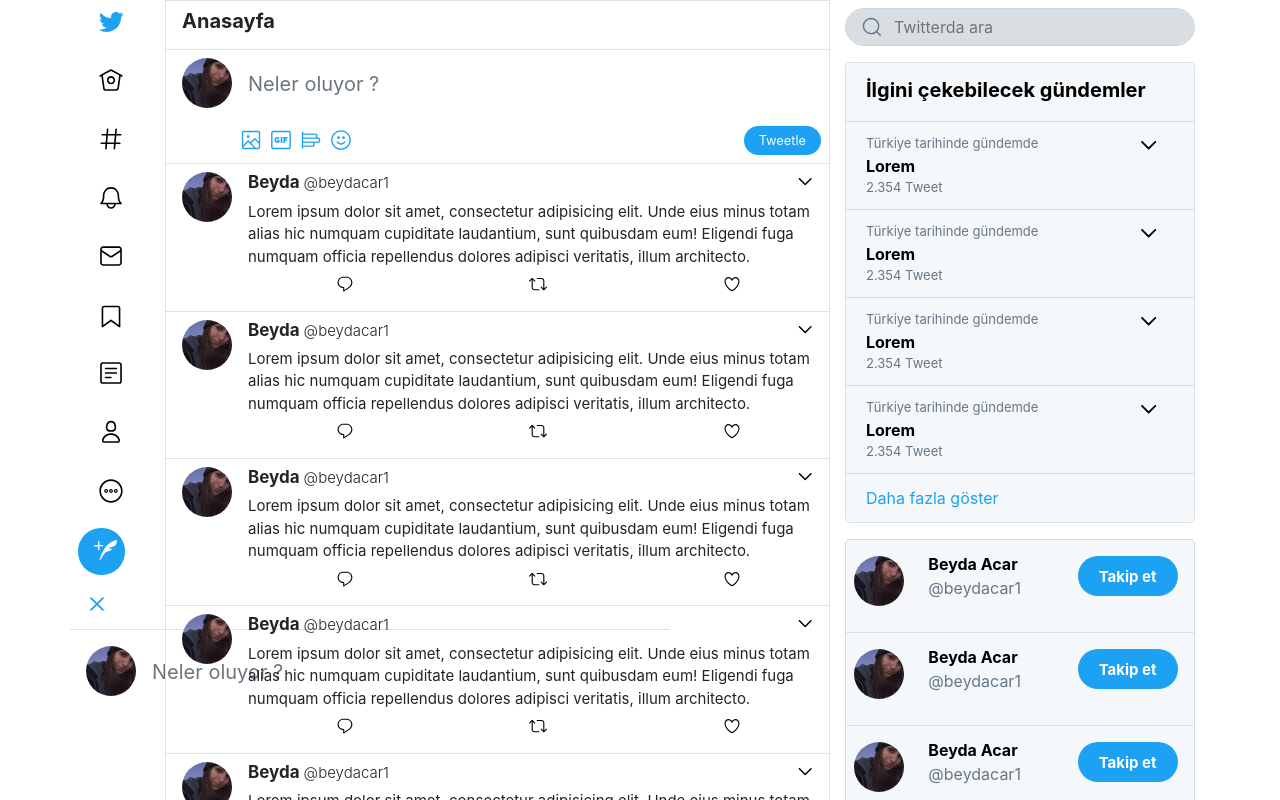
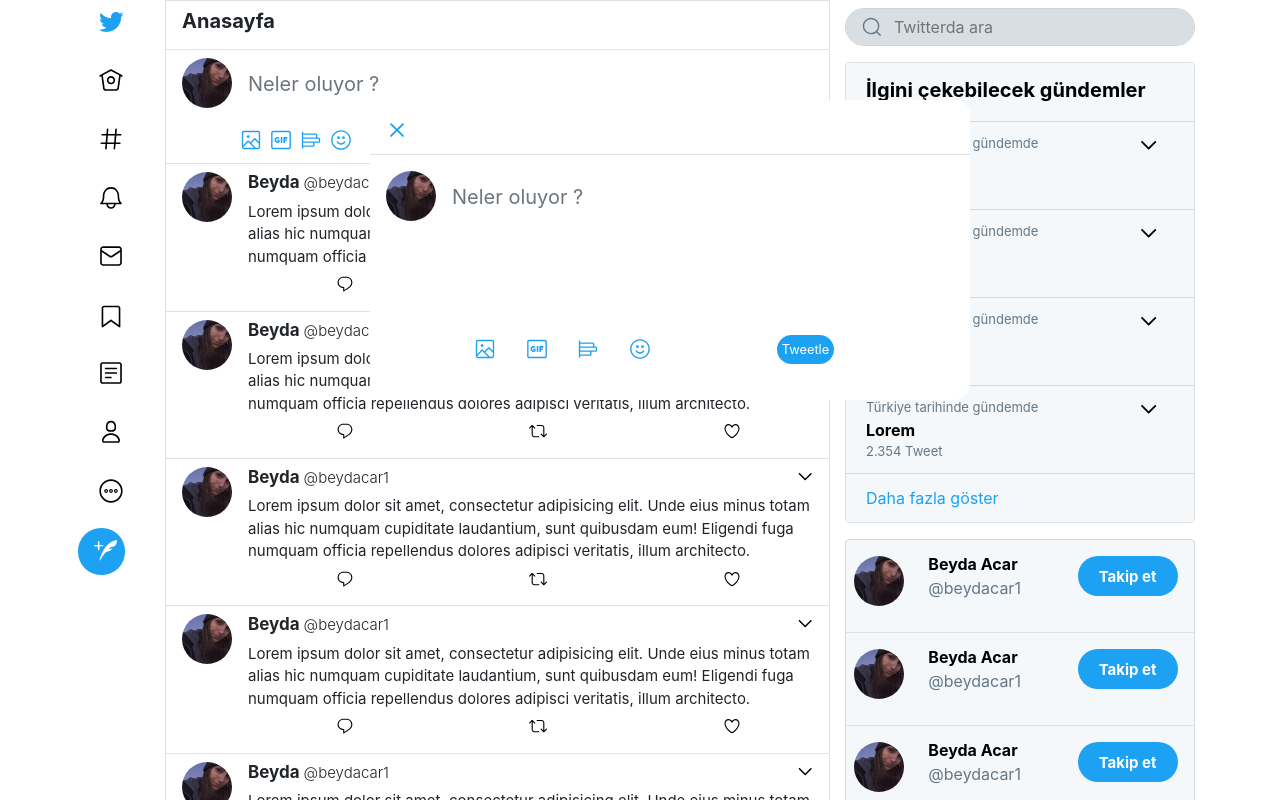
Before and after one commit to beydacar1/folder, a website: page index.html in a window 1280 px wide. Both pictures are taken after a click on the link 101 px from the left and 551 px from the top of the page. Shown: the top 800 px of the page. Drawn offline with nearby package versions, Linux system fonts and the light colour scheme.

Commit message:
completed

```diff
--- a/index.html
+++ b/index.html
@@ -15,10 +15,10 @@
   <body>
     <div class="container  ">
       <div class="row sol ">
-        <div class="col-lg-1 col-2 col-md-2 col-sm-2 col-xl-1 pt-2 pl-0 sidebar-item ">
-          <div class="make-me-sticky  ">
+        <div class="col-lg-1 col-2 col-md-2 col-sm-2 col-xl-1 pt-2 pl-0 sidebar-item " style="z-index: 5;">
+          <div class="make-me-sticky w-auto ">
             <nav class="nav flex-column position-relative">
-              <a class="nav-link active mb-3 " href="index.html">
+              <a class="nav-link  mb-3 " href="index.html">
                           <svg viewBox="0 0 24 24" class="blue menu-icon">
                             <g>
                               <path
@@ -146,7 +146,7 @@
                         </div>
                         <a class="nav-link tweet ml-2"  onclick="acil('e')" id="acilan"
                           >
-                          <div dir="auto">
+                          <div dir="auto" >
                             <svg viewBox="0 0 24 24"  class="menu-icon">
                               <g>
                                 <path
@@ -156,9 +156,10 @@
                             </svg>
                             </div
                         ></a>
-                        <div style="display: none;" class="twetle"  id="tweet">
-                          <div class=" media border-bottom ">
-                              <a href="" class="m-icon m-3" onclick="kapan('e')" ><svg viewBox="0 0 24 24" class="m-icon blue center"><g><path d="M13.414 12l5.793-5.793c.39-.39.39-1.023 0-1.414s-1.023-.39-1.414 0L12 10.586 6.207 4.793c-.39-.39-1.023-.39-1.414 0s-.39 1.023 0 1.414L10.586 12l-5.793 5.793c-.39.39-.39 1.023 0 1.414.195.195.45.293.707.293s.512-.098.707-.293L12 13.414l5.793 5.793c.195.195.45.293.707.293s.512-.098.707-.293c.39-.39.39-1.023 0-1.414L13.414 12z"></path></g></svg></a>
+                        <div style="display: none;" class=""  id="tweet">
+                          <div class="twetle">
+                            <div class=" media border-bottom  ">
+                              <a class="m-icon m-3" onclick="kapan('e')" ><svg viewBox="0 0 24 24" class="m-icon blue center"><g><path d="M13.414 12l5.793-5.793c.39-.39.39-1.023 0-1.414s-1.023-.39-1.414 0L12 10.586 6.207 4.793c-.39-.39-1.023-.39-1.414 0s-.39 1.023 0 1.414L10.586 12l-5.793 5.793c-.39.39-.39 1.023 0 1.414.195.195.45.293.707.293s.512-.098.707-.293L12 13.414l5.793 5.793c.195.195.45.293.707.293s.512-.098.707-.293c.39-.39.39-1.023 0-1.414L13.414 12z"></path></g></svg></a>
                           </div>
                           <div class="media p-2 mt-2 ">
                               <img src="images/profil.jpg" class="mr-2 img ml-2 " alt="...">
@@ -175,6 +176,8 @@
 
                               </div>
                             </div>
+                          </div>
+
 
                       </div>
                       </nav>
--- a/js/main.js
+++ b/js/main.js
@@ -7,18 +7,17 @@
     if(e == 'link') alert(e + " kopyalandi")
 }
 
+
+var tweetHTML = document.getElementById("tweet")
 function acil(e) {
-    var tweetHTML = document.getElementById("tweet")
-    console.log(tweetHTML)
   if ( tweetHTML.style.display == "none") {
     tweetHTML.classList.add("active")
-    console.log(tweetHTML)
   } else {
     tweetHTML = "none"
   }
 }
 function kapan(e) {
   if ( tweetHTML.classList == "active")  {
-    tweetHTMLL.classList.remove("active")
+    tweetHTML.classList.remove("active")
   }
 }
--- a/scss/main.scss
+++ b/scss/main.scss
@@ -280,7 +280,13 @@
   display: none;
 }
 .active{
-  display: block !important
+  display: block !important;
+
+  display: flex !important;
+    flex-direction: column;
+    margin-top: 100px;
+    align-items: center;
+    position: absolute;
 }
 .dis-ic{
   position: absolute;
@@ -302,8 +308,15 @@
   position: sticky;
 }
 .twetle{
-  margin: auto;
   background-color: #fff;
-  position: relative;
-  z-index: ;
 }
+#tweet{
+  width: 1200px!important;
+  height: 100vh !important;
+  z-index: 5;
+}
+.tweetle{
+  border-radius: 15px;
+  background-color: #fff;
+  border: none;
+}
```
Also changed, not shown: css/main.css.
